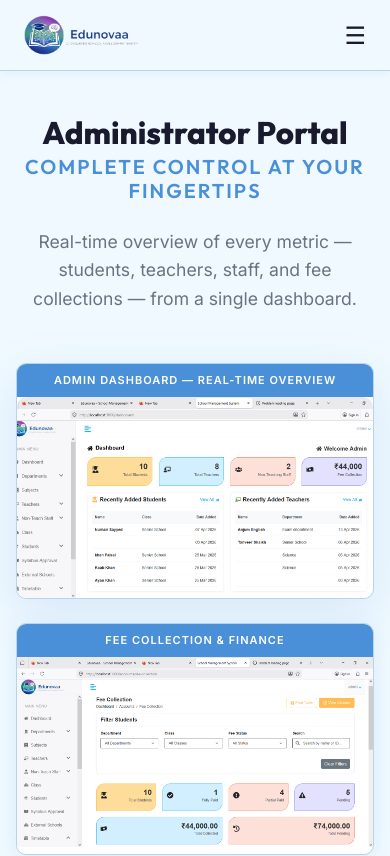
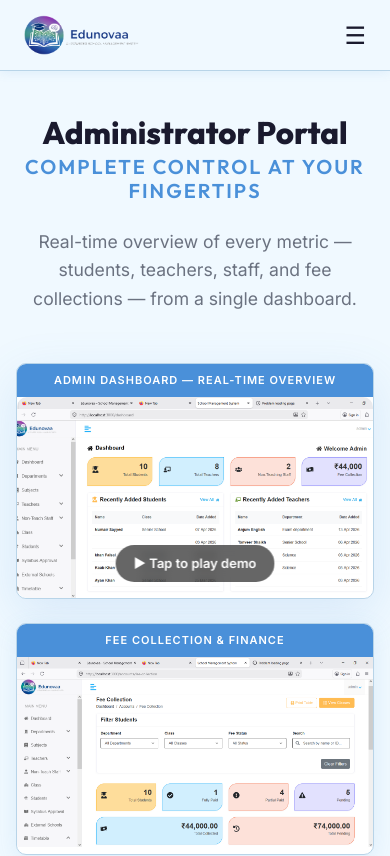
Before and after one commit to Faisal-aits/edunovaa-portfolio, a React (Vite) app: page /features in a window 390 px wide. Shown: the top 856 px of the page. Built offline with nearby package versions, Linux system fonts and the light colour scheme.

Commit message:
tap effect for Phone
tap effect for Phone

```diff
--- a/src/pages/Features.css
+++ b/src/pages/Features.css
@@ -151,6 +151,29 @@
   object-fit: cover;
 }
 
+/* Tap to play label — visible only on touch devices */
+.tap-to-play-label {
+  display: none;
+  position: absolute;
+  bottom: 16px;
+  left: 50%;
+  transform: translateX(-50%);
+  background: rgba(0, 0, 0, 0.6);
+  color: #fff;
+  font-size: 13px;
+  font-weight: 600;
+  padding: 8px 18px;
+  border-radius: 20px;
+  z-index: 3;
+  pointer-events: none;
+  white-space: nowrap;
+  backdrop-filter: blur(4px);
+}
+
+.hover-video-container {
+  cursor: pointer;
+}
+
 /* Responsive */
 @media (max-width: 768px) {
   .admin-section {
@@ -164,4 +187,8 @@
   .hover-video-container {
     aspect-ratio: 16 / 9;
   }
+
+  .tap-to-play-label {
+    display: block;
+  }
 }
--- a/src/pages/Features.jsx
+++ b/src/pages/Features.jsx
@@ -1,4 +1,4 @@
-import React, { useState } from 'react';
+import React, { useState, useEffect, useRef, useCallback } from 'react';
 import './Features.css';
 
 import adminDashboardImg from '../assets/images/admin-dashboard.png';
@@ -8,7 +8,20 @@
 import attendanceImg from '../assets/images/attendance.png';
 
 const Features = () => {
-  const [isHovered, setIsHovered] = useState(false);
+  const [isActive, setIsActive] = useState(false);
+  const containerRef = useRef(null);
+
+  // Close video when tapping outside on mobile
+  const handleOutsideClick = useCallback((e) => {
+    if (containerRef.current && !containerRef.current.contains(e.target)) {
+      setIsActive(false);
+    }
+  }, []);
+
+  useEffect(() => {
+    document.addEventListener('click', handleOutsideClick);
+    return () => document.removeEventListener('click', handleOutsideClick);
+  }, [handleOutsideClick]);
 
   return (
     <div className="features-page" style={{ paddingTop: '80px' }}>
@@ -36,9 +49,14 @@
               </div>
 
               <div
-                className={`hover-video-container${isHovered ? ' is-hovered' : ''}`}
-                onMouseEnter={() => setIsHovered(true)}
-                onMouseLeave={() => setIsHovered(false)}
+                ref={containerRef}
+                className={`hover-video-container${isActive ? ' is-hovered' : ''}`}
+                onMouseEnter={() => setIsActive(true)}
+                onMouseLeave={() => setIsActive(false)}
+                onClick={(e) => {
+                  e.stopPropagation();
+                  setIsActive((prev) => !prev);
+                }}
               >
 
                 {/* IMAGE */}
@@ -48,8 +66,13 @@
                   className="hover-image"
                 />
 
-                {/* VIDEO — only mounted on hover so autoplay works */}
-                {isHovered && (
+                {/* Tap to play label on mobile */}
+                {!isActive && (
+                  <div className="tap-to-play-label">▶ Tap to play demo</div>
+                )}
+
+                {/* VIDEO — only mounted when active */}
+                {isActive && (
                   <iframe
                     className="hover-video"
                     src="https://www.youtube.com/embed/q__MX2JkfWQ?autoplay=1&mute=1&loop=1&playlist=q__MX2JkfWQ"
--- a/src/pages/Panels.css
+++ b/src/pages/Panels.css
@@ -52,6 +52,7 @@
   box-shadow: 0 8px 28px rgba(74, 144, 217, 0.1);
   transition: all 0.35s ease;
   background: #FFFFFF;
+  cursor: pointer;
 }
 
 .portals-section-card:hover,
@@ -186,6 +187,25 @@
   opacity: 0.15;
 }
 
+/* Tap to play label — visible only on touch devices */
+.tap-to-play-label {
+  display: none;
+  position: absolute;
+  bottom: 16px;
+  left: 50%;
+  transform: translateX(-50%);
+  background: rgba(0, 0, 0, 0.6);
+  color: #fff;
+  font-size: 13px;
+  font-weight: 600;
+  padding: 8px 18px;
+  border-radius: 20px;
+  z-index: 3;
+  pointer-events: none;
+  white-space: nowrap;
+  backdrop-filter: blur(4px);
+}
+
 /* ── Responsive ── */
 @media (max-width: 768px) {
   .portals-section {
@@ -237,4 +257,8 @@
     font-size: 12px;
     padding: 5px 0;
   }
+
+  .tap-to-play-label {
+    display: block;
+  }
 }
--- a/src/pages/Panels.jsx
+++ b/src/pages/Panels.jsx
@@ -1,12 +1,29 @@
-import React, { useState } from 'react';
+import React, { useState, useEffect, useRef, useCallback } from 'react';
 import { FaChalkboardTeacher, FaUserGraduate } from 'react-icons/fa';
 import './Panels.css';
 import teachersImg from '../assets/images/teachers.png';
 import studentAttendanceImg from '../assets/images/student-attendance.png';
 
 const Panels = () => {
-  const [teacherHovered, setTeacherHovered] = useState(false);
-  const [studentHovered, setStudentHovered] = useState(false);
+  const [teacherActive, setTeacherActive] = useState(false);
+  const [studentActive, setStudentActive] = useState(false);
+  const teacherRef = useRef(null);
+  const studentRef = useRef(null);
+
+  // Close videos when tapping outside on mobile
+  const handleOutsideClick = useCallback((e) => {
+    if (teacherRef.current && !teacherRef.current.contains(e.target)) {
+      setTeacherActive(false);
+    }
+    if (studentRef.current && !studentRef.current.contains(e.target)) {
+      setStudentActive(false);
+    }
+  }, []);
+
+  useEffect(() => {
+    document.addEventListener('click', handleOutsideClick);
+    return () => document.removeEventListener('click', handleOutsideClick);
+  }, [handleOutsideClick]);
 
   return (
     <div className="portals-page" style={{ paddingTop: '80px' }}>
@@ -21,9 +38,14 @@
           <div className="portals-section-grid">
             {/* Teacher Panel */}
             <div
-              className={`portals-section-card portals-section-card-teal${teacherHovered ? ' is-hovered' : ''}`}
-              onMouseEnter={() => setTeacherHovered(true)}
-              onMouseLeave={() => setTeacherHovered(false)}
+              ref={teacherRef}
+              className={`portals-section-card portals-section-card-teal${teacherActive ? ' is-hovered' : ''}`}
+              onMouseEnter={() => setTeacherActive(true)}
+              onMouseLeave={() => setTeacherActive(false)}
+              onClick={(e) => {
+                e.stopPropagation();
+                setTeacherActive((prev) => !prev);
+              }}
             >
               <div className="portals-card-row">
                 <div className="portals-card-info">
@@ -44,7 +66,10 @@
                 </div>
                 <div className="portals-section-screen">
                   <img src={teachersImg} alt="Teacher Dashboard" className="portals-section-screen-image" />
-                  {teacherHovered && (
+                  {!teacherActive && (
+                    <div className="tap-to-play-label">▶ Tap to play demo</div>
+                  )}
+                  {teacherActive && (
                     <iframe
                       className="portals-section-screen-video"
                       src="https://www.youtube.com/embed/ys_k65ez0uE?autoplay=1&mute=1&loop=1&playlist=ys_k65ez0uE"
@@ -60,9 +85,14 @@
 
             {/* Student Panel */}
             <div
-              className={`portals-section-card portals-section-card-gold${studentHovered ? ' is-hovered' : ''}`}
-              onMouseEnter={() => setStudentHovered(true)}
-              onMouseLeave={() => setStudentHovered(false)}
+              ref={studentRef}
+              className={`portals-section-card portals-section-card-gold${studentActive ? ' is-hovered' : ''}`}
+              onMouseEnter={() => setStudentActive(true)}
+              onMouseLeave={() => setStudentActive(false)}
+              onClick={(e) => {
+                e.stopPropagation();
+                setStudentActive((prev) => !prev);
+              }}
             >
               <div className="portals-card-row">
                 <div className="portals-card-info">
@@ -83,7 +113,10 @@
                 </div>
                 <div className="portals-section-screen">
                   <img src={studentAttendanceImg} alt="Student Dashboard" className="portals-section-screen-image" />
-                  {studentHovered && (
+                  {!studentActive && (
+                    <div className="tap-to-play-label">▶ Tap to play demo</div>
+                  )}
+                  {studentActive && (
                     <iframe
                       className="portals-section-screen-video"
                       src="https://www.youtube.com/embed/mbwzDjmv1x8?autoplay=1&mute=1&loop=1&playlist=mbwzDjmv1x8"
```
